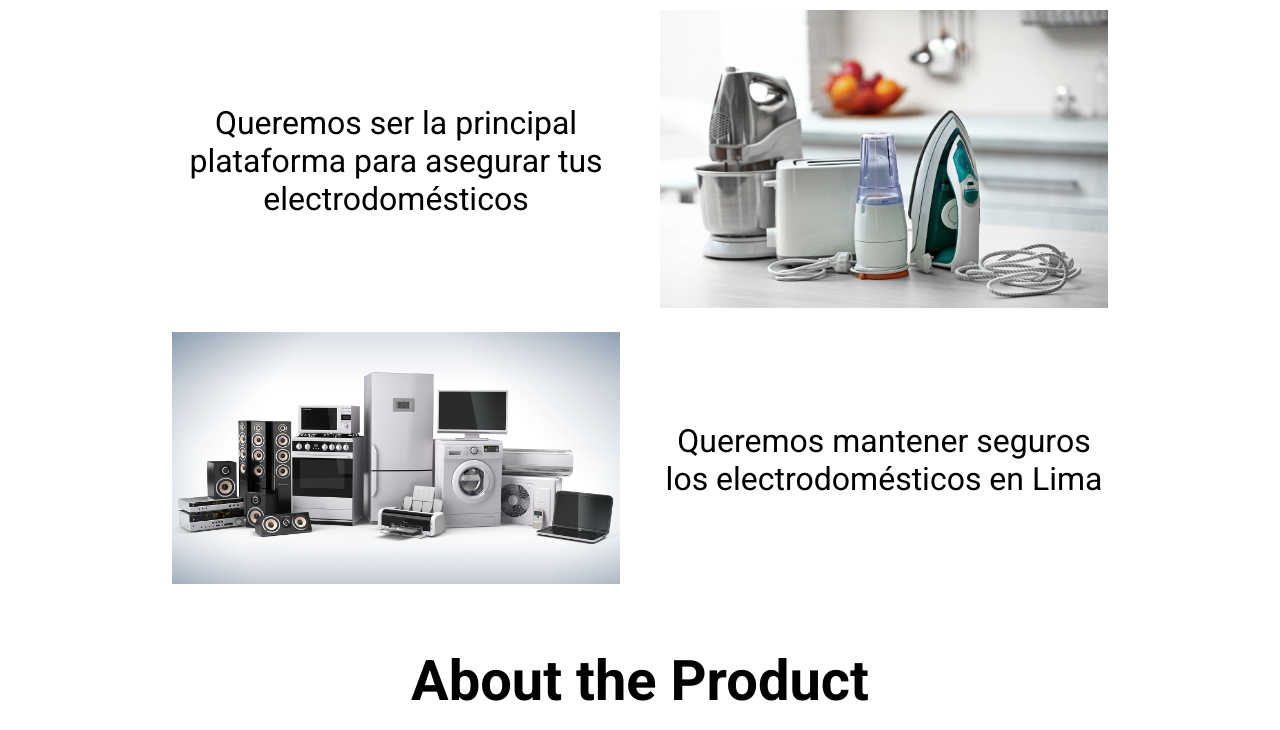
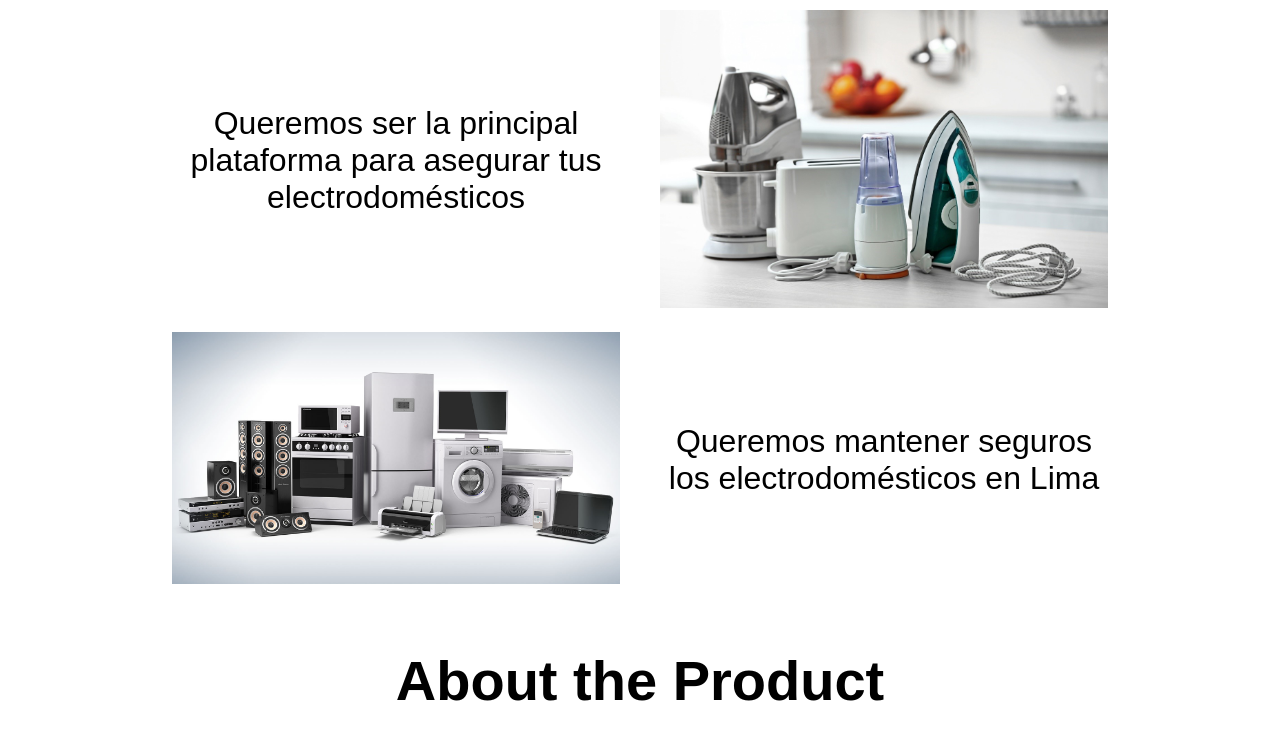
Before and after one commit to AppDeveloperss/Landing-Page-RepairNow, a plain HTML site: page index.html in a window 1280 px wide. Shown: the part 715-1445 px from the top of the page. Drawn offline with Linux system fonts and the light colour scheme; grey boxes are pictures that could not be loaded.

Commit message:
Update styles.css

```diff
--- a/styles.css
+++ b/styles.css
@@ -1,7 +1,7 @@
 * {
     padding: 0px;
     margin: 0px;
-    font-family: 'Roboto', sans-serif;
+    font-family: 'Perpetua', sans-serif;
     box-sizing: border-box;
 }
 
```
